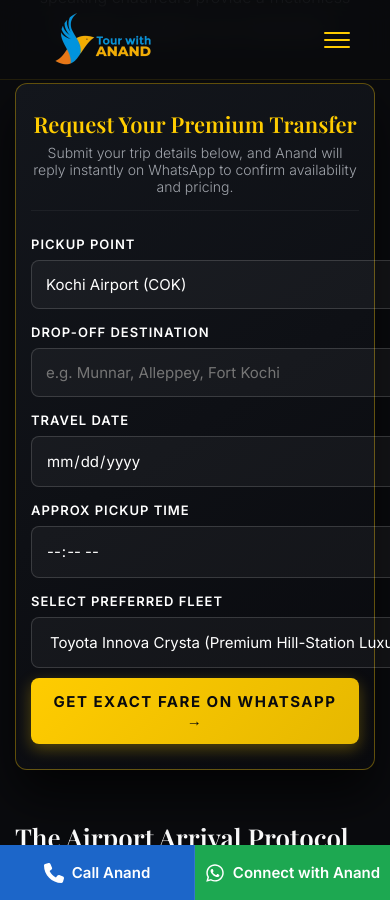
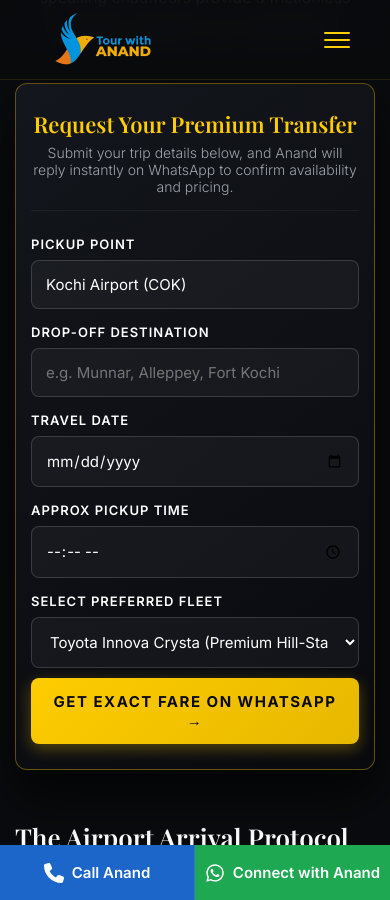
Before and after one commit to tourwithanand/tourwithanand-com, a Jekyll site: the page built from kochi-airport.html, in a window 390 px wide and 900 px high, scrolled down 1090 px. Built offline with Jekyll 4.4.1, drawn with Linux system fonts in a browser that asks for light colours.

Commit message:
Update kochi-airport.html

```diff
--- a/kochi-airport.html
+++ b/kochi-airport.html
@@ -322,9 +322,11 @@ h1, h2, h3 { font-family: 'Playfair Display', serif !important; }
 .widget-header h3 { color: #ffcc00; font-size: 26px; margin: 0 0 5px 0; }
 .widget-header p { color: #a0a4ab; margin: 0; font-size: 14px; font-weight: 300; }
 .form-grid { display: grid; grid-template-columns: repeat(2, 1fr); gap: 20px; }
-.form-group { display: flex; flex-direction: column; gap: 8px; }
+.form-group { display: flex; flex-direction: column; gap: 8px; width: 100%; }
 .form-group label { color: #fff; font-size: 13px; font-weight: 600; text-transform: uppercase; letter-spacing: 1px; }
-.form-group input, .form-group select { background: rgba(255,255,255,0.04); border: 1px solid rgba(255,255,255,0.15); border-radius: 8px; padding: 14px; color: #fff; font-size: 15px; transition: 0.3s; outline: none; }
+
+/* THE FIX: ADDED WIDTH: 100% AND BOX-SIZING TO CONTAIN INPUTS */
+.form-group input, .form-group select { width: 100%; box-sizing: border-box; background: rgba(255,255,255,0.04); border: 1px solid rgba(255,255,255,0.15); border-radius: 8px; padding: 14px; color: #fff; font-size: 15px; transition: 0.3s; outline: none; }
 .form-group input:focus, .form-group select:focus { border-color: #ffcc00; background: rgba(255,254,0,0.03); box-shadow: 0 0 10px rgba(255,204,0,0.1); }
 .form-group select option { background: #13161c; color: #fff; }
 .full-width-field { grid-column: span 2; }
@@ -477,7 +479,7 @@ h1, h2, h3 { font-family: 'Playfair Display', serif !important; }
   /* Fixed Booking Widget alignment */
   .booking-widget-box {
     margin: 20px auto 40px auto;
-    padding: 25px 15px; /* Reduced side padding so it fits */
+    padding: 25px 15px;
     width: 100%;
     max-width: 100%; /* Ensures it never breaks the screen edge */
     box-sizing: border-box; /* Forces padding to stay inside the width */
```
